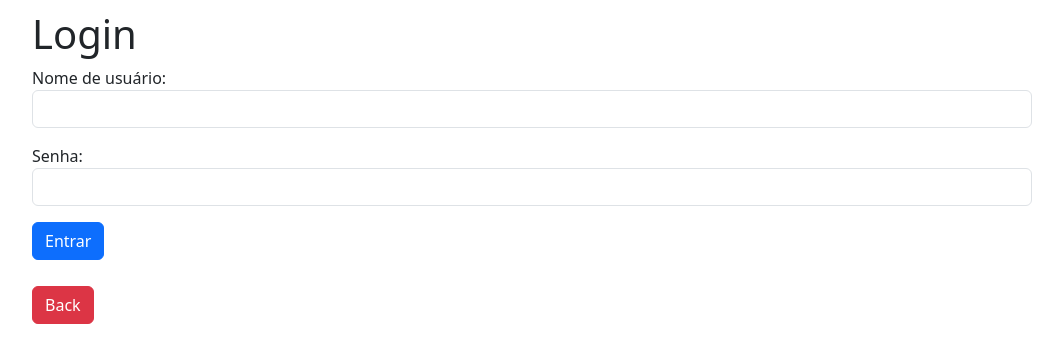
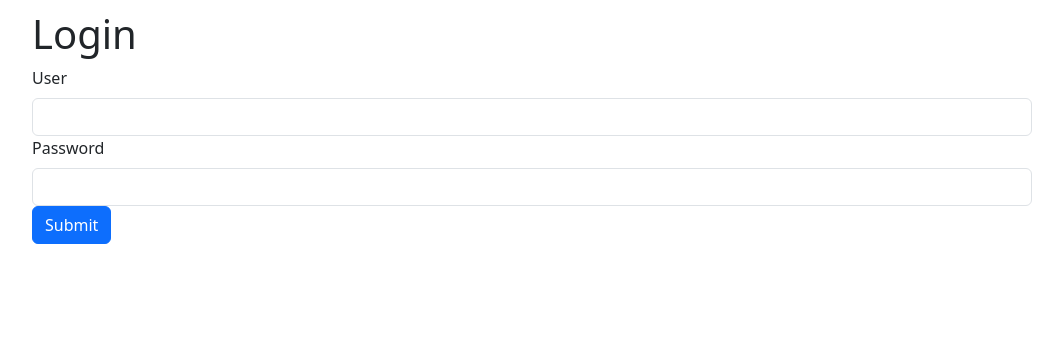
Before and after one commit to josielborges/flask-learning, a Flask app: page /login in a window 1280 px wide. Shown: the top 363 px of the page, without its empty margins (108-1171 px from the left). Run offline with Flask 3, Linux system fonts and the light colour scheme; parts of the project's set-up code (start-up, migrations or seed data) failed here and were passed over; some libraries are stand-ins or nearby versions.

Commit message:
Login refactored

```diff
--- a/helpers.py
+++ b/helpers.py
@@ -1,7 +1,7 @@
 import os
 
 from flask_wtf import FlaskForm
-from wtforms import StringField, SubmitField, validators
+from wtforms import StringField, SubmitField, PasswordField, validators
 
 from main import app
 
@@ -10,6 +10,12 @@ class GameForm(FlaskForm):
     name = StringField('Game name', validators=[validators.DataRequired(), validators.length(min=1, max=50)])
     category = StringField('Category', validators=[validators.DataRequired(), validators.length(min=1, max=40)])
     console = StringField('Console', validators=[validators.DataRequired(), validators.length(min=1, max=50)])
+    submit = SubmitField('Submit')
+
+
+class UserForm(FlaskForm):
+    user = StringField('User', validators=[validators.DataRequired(), validators.length(min=1, max=8)])
+    password = PasswordField('Password', validators=[validators.DataRequired(), validators.length(min=1, max=100)])
     submit = SubmitField('Submit')
 
 
--- a/templates/login.html
+++ b/templates/login.html
@@ -1,10 +1,22 @@
 {% extends "template.html" %}
 {% block content %}
     <form method="POST" action="{{ url_for('authenticate') }}">
+        {{ form.csrf_token }}
         <input type="hidden" name="next_page" value="{{ next_page }}">
-        <p><label>Nome de usuário:</label> <input class="form-control" type="text" name="user" required></p>
-        <p><label>Senha:</label> <input class="form-control" type="password" name="password" required></p>
-        <p><button class="btn btn-primary" type="submit">Entrar</button></p>
-        <a class="btn btn-danger" href="{{ url_for('index') }}">Back</a>
+        <div class="form-group">
+            {{ form.user.label(class="form-label") }}
+            {{ form.user(class="form-control") }}
+        </div>
+        <div class="form-group">
+            {{ form.password.label(class="form-label") }}
+            {{ form.password(class="form-control") }}
+        </div>
+        <div class="form-group">
+            {{ form.submit(class="btn btn-primary") }}
+        </div>
+{#        <p><label>Nome de usuário:</label> <input class="form-control" type="text" name="user" required></p>#}
+{#        <p><label>Senha:</label> <input class="form-control" type="password" name="password" required></p>#}
+{#        <p><button class="btn btn-primary" type="submit">Entrar</button></p>#}
+{#        <a class="btn btn-danger" href="{{ url_for('index') }}">Back</a>#}
     </form>
 {% endblock %}
--- a/views.py
+++ b/views.py
@@ -2,7 +2,7 @@ import time
 
 from flask import render_template, request, redirect, session, flash, url_for, send_from_directory
 
-from helpers import get_image, remove_image, GameForm
+from helpers import get_image, remove_image, GameForm, UserForm
 from main import app, db
 from models import Game, Appuser
 
@@ -18,9 +18,9 @@ def new_game():
     if 'logged_user' not in session:
         return redirect(url_for('login', next_page=url_for('new_game')))
 
-    game_form = GameForm()
+    form = GameForm()
 
-    return render_template('new_game.html', title='New Game', game_form=game_form)
+    return render_template('new_game.html', title='New Game', form=form)
 
 
 @app.route('/edit/<int:id>')
@@ -28,12 +28,12 @@ def edit_game(id):
     if 'logged_user' not in session:
         return redirect(url_for('login', next_page=url_for('edit_game')))
     game = Game.query.filter_by(id=id).first()
-    game_form = GameForm()
-    game_form.name.data = game.name
-    game_form.category.data = game.category
-    game_form.console.data = game.console
+    form = GameForm()
+    form.name.data = game.name
+    form.category.data = game.category
+    form.console.data = game.console
     thumb = get_image(id)
-    return render_template('edit_game.html', title='Edit Game', id=id, thumb=thumb, game_form=game_form)
+    return render_template('edit_game.html', title='Edit Game', id=id, thumb=thumb, form=form)
 
 
 @app.route('/remove/<int:id>')
@@ -106,16 +106,18 @@ def create_game():
 @app.route('/login')
 def login():
     next_page = request.args.get('next_page')
-    return render_template('login.html', title='Login', next_page=next_page)
+    form = UserForm()
+    return render_template('login.html', title='Login', next_page=next_page, form=form)
 
 
 @app.route('/authenticate', methods=['POST'])
 def authenticate():
-    form_user = request.form['user']
+    form = UserForm(request.form)
+    form_user = form.user.data
     next_page = request.form['next_page'] if request.form['next_page'] != 'None' else '/'
     user = Appuser.query.filter_by(username=form_user).first()
     if user:
-        password = request.form['password']
+        password = form.password.data
         if user.password == password:
             session['logged_user'] = user.username
             flash(f'{user.name} logado com sucesso')
```
Also changed, not shown: templates/edit_game.html (+8 -8 lines), templates/new_game.html (+8 -8 lines).
